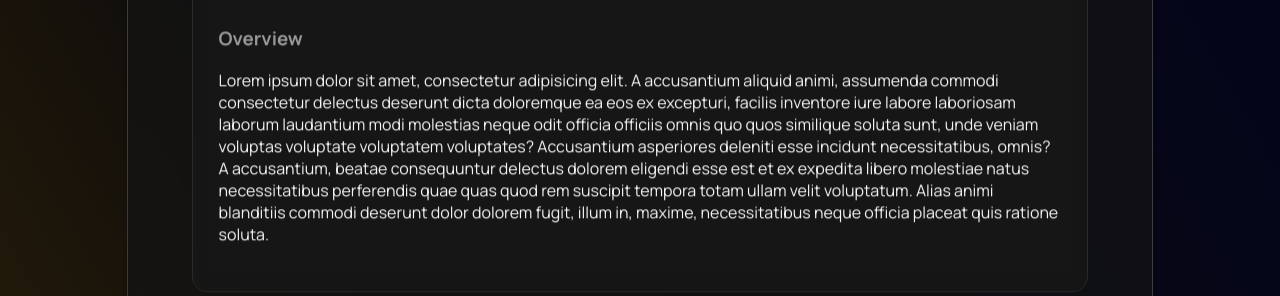
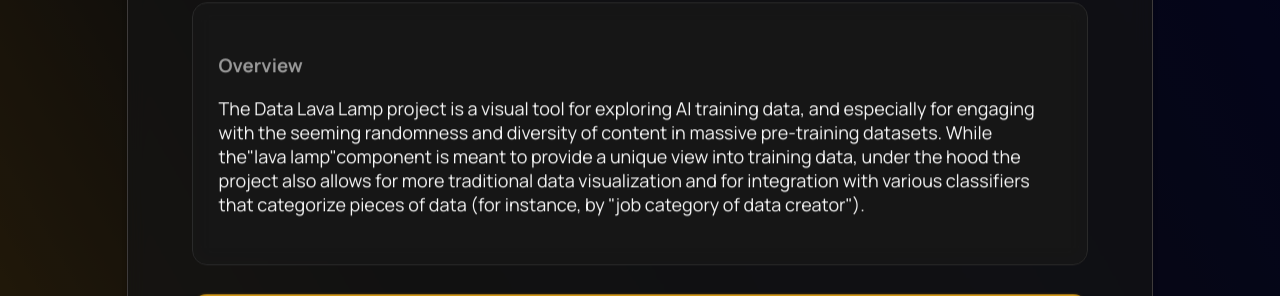
Before and after one commit to antonkazachenko/lava-data, a React (Create React App) app: page /about in a window 1280 px wide. Shown: the part 328-624 px from the top of the page. Built offline with nearby package versions, Linux system fonts and the light colour scheme; no server answers.

Commit message:
feat(about): update project description and adjust text styling

```diff
--- a/src/components/about/about.module.css
+++ b/src/components/about/about.module.css
@@ -43,4 +43,5 @@
 
 .mainText p {
     color: #F7F7F7;
+    font-size: 18px;
 }
--- a/src/components/about/about.tsx
+++ b/src/components/about/about.tsx
@@ -6,15 +6,12 @@ const AboutComponent: FC = () => (
     <div className={styles.mainText}>
       <h3>Overview</h3>
       <p>
-        Lorem ipsum dolor sit amet, consectetur adipisicing elit. A accusantium aliquid animi,
-        assumenda commodi consectetur delectus deserunt dicta doloremque ea eos ex excepturi,
-        facilis inventore iure labore laboriosam laborum laudantium modi molestias neque odit
-        officia officiis omnis quo quos similique soluta sunt, unde veniam voluptas voluptate
-        voluptatem voluptates? Accusantium asperiores deleniti esse incidunt necessitatibus,
-        omnis? A accusantium, beatae consequuntur delectus dolorem eligendi esse est et ex
-        expedita libero molestiae natus necessitatibus perferendis quae quas quod rem suscipit
-        tempora totam ullam velit voluptatum. Alias animi blanditiis commodi deserunt dolor
-        dolorem fugit, illum in, maxime, necessitatibus neque officia placeat quis ratione soluta.
+        The Data Lava Lamp project is a visual tool for exploring AI training data, and
+        especially for engaging with the seeming randomness and diversity of content in
+        massive pre-training datasets. While the&quot;lava lamp&quot;component is meant
+        to provide a unique view into training data, under the hood the project also allows
+        for more traditional data visualization and for integration with various classifiers
+        that categorize pieces of data (for instance, by &quot;job category of data creator&quot;).
       </p>
     </div>
     <a href="https://www.nickmvincent.com/" target="_blank" rel="noopener noreferrer" className={styles.link}>
```
